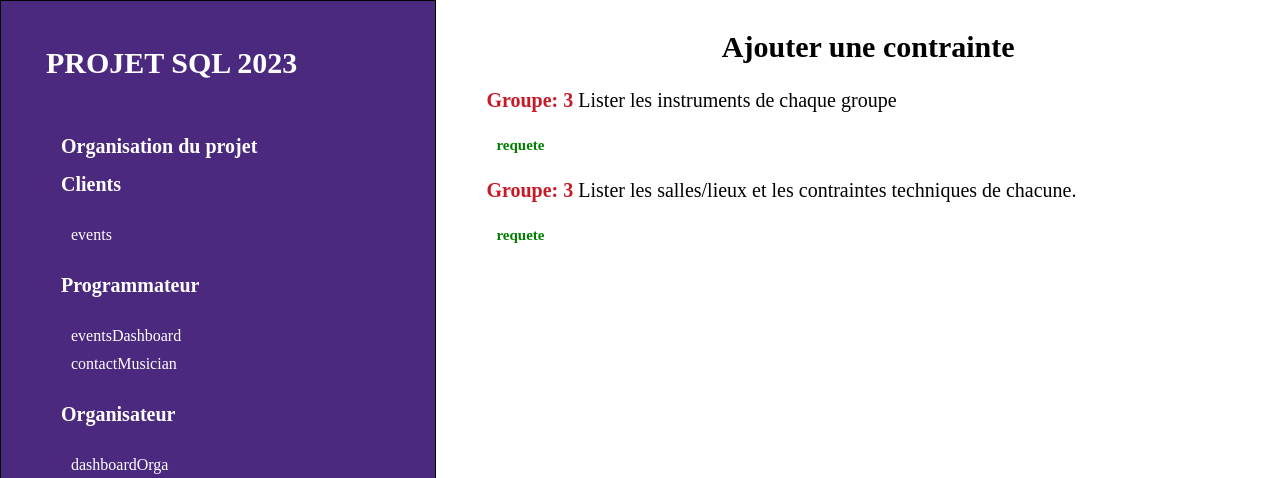
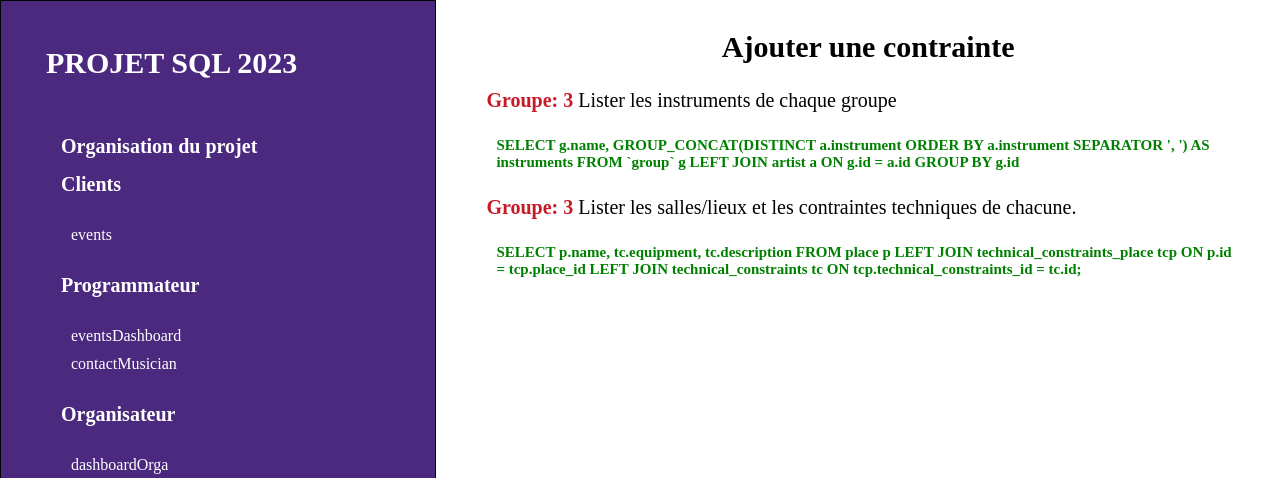
Before and after one commit to Vandal-William/Test-Flask, a Flask app: page /database/constraint in a window 1280 px wide. Shown: the top 478 px of the page. Run offline with Flask 2, Linux system fonts and the light colour scheme; some libraries are stand-ins or nearby versions.

Commit message:
update de la partie de kens

```diff
--- a/templates/constraint.html
+++ b/templates/constraint.html
@@ -7,10 +7,17 @@
                 -->
 
                 <p class="main-database-request"><span class="groupes">Groupe: 3</span> Lister les instruments de chaque groupe</p>
-                <p class="main-database-response">requete</p>
+                <p class="main-database-response">SELECT g.name, GROUP_CONCAT(DISTINCT a.instrument ORDER BY a.instrument SEPARATOR ', ') AS instruments
+                    FROM `group` g
+                    LEFT JOIN artist a ON g.id = a.id
+                    GROUP BY g.id</p>
 
                 <p class="main-database-request"><span class="groupes">Groupe: 3</span> Lister les salles/lieux et les contraintes techniques de chacune.</p>
-                <p class="main-database-response">requete</p>
+                <p class="main-database-response">SELECT p.name, tc.equipment, tc.description
+                    FROM place p
+                    LEFT JOIN technical_constraints_place tcp ON p.id = tcp.place_id
+                    LEFT JOIN technical_constraints tc ON tcp.technical_constraints_id = tc.id;
+                    </p>
             </main>
         </div>
     </body>
--- a/templates/roomsAvailable.html
+++ b/templates/roomsAvailable.html
@@ -6,7 +6,10 @@
                 <p class="main-database-response"></p>
                 -->
                 <p class="main-database-request"><span class="groupes">Groupe: 1</span> Lister le nom et la capacité des lieux disponibles, ordonnés par capacité croissante</p>
-                <p class="main-database-response">requete</p>
+                <p class="main-database-response"> SELECT name, max_spectators
+                    FROM place
+                    ORDER BY max_spectators ASC;
+                    </p>
 
             </main>
         </div>
```
Also changed, not shown: templates/dashboardOrga.html (+8 -1 lines), templates/spectators.html (+8 -2 lines).
